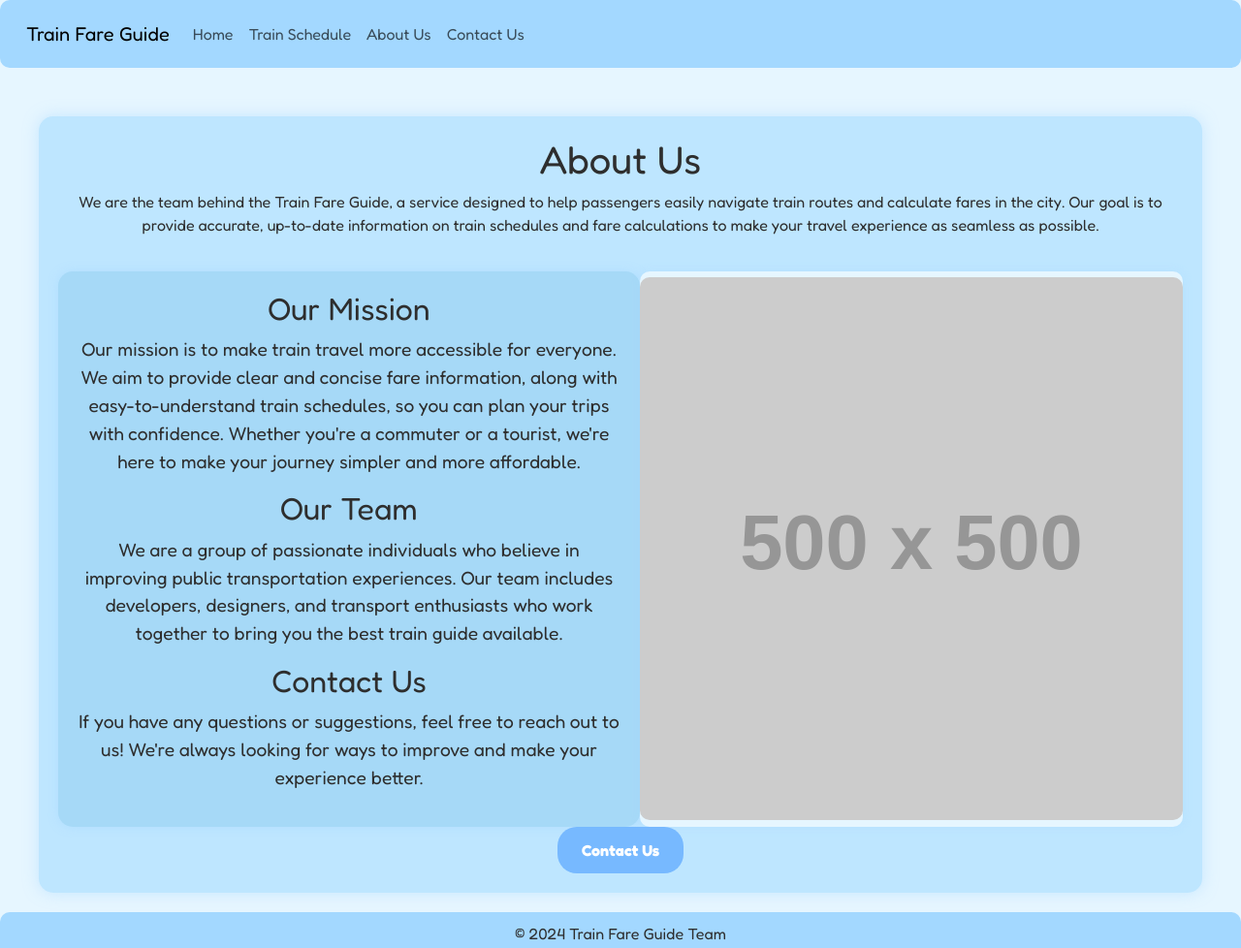
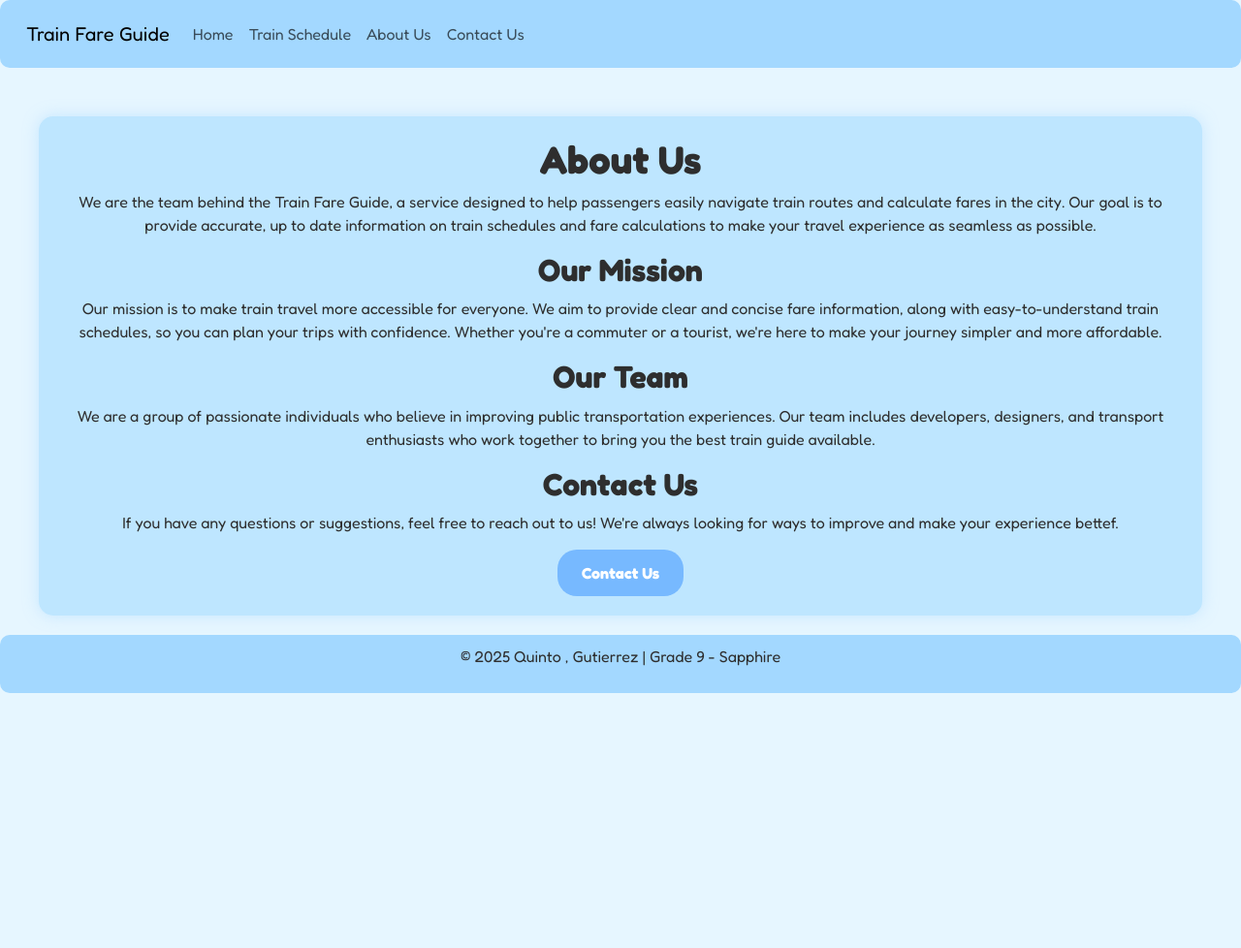
Before and after one commit to aralovesarsenal/LP_ICT9Sapphire_Q3Project_Gutierrez-Quinto, a plain HTML site: page page2.html in a window 1280 px wide. Shown: the top 978 px of the page at 97% size. After the commit the page ends 800 px from the top, so only its background shows below. Drawn offline with nearby package versions, Linux system fonts and the light colour scheme; placeholder pictures from the web are drawn by us.

Commit message:
Update page2.html

```diff
--- a/page2.html
+++ b/page2.html
@@ -1,25 +1,27 @@
 <!DOCTYPE html>
-<html lang="en">
+<html>
 <head>
-    <meta charset="UTF-8">
-    <meta name="viewport" content="width=device-width, initial-scale=1.0">
+    <meta charset="utf-8">
+    <meta name="viewport" content="width=device-width, initial-scale=1">
     <title>Train Fare Guide - About Us</title>
     <link rel="stylesheet" href="https://cdn.jsdelivr.net/npm/bootstrap@5.3.0/dist/css/bootstrap.min.css">
     <link href="https://fonts.googleapis.com/css2?family=Fredoka:wght@300;400;700&display=swap" rel="stylesheet">
+
     <style>
+
         body {
-            background-color: #E6F6FF;
-            color: #2E2E2E;
+            background-color: #e6f6ff;
+            color: #2e2e2e;
             font-family: 'Fredoka', sans-serif;
             text-align: center;
         }
         .navbar {
-            background-color: #A3D8FF;
+            background-color: #a3d8ff;
             padding: 15px;
             border-radius: 10px;
         }
         .footer {
-            background-color: #A3D8FF;
+            background-color: #a3d8ff;
             padding: 10px;
             text-align: center;
             margin-top: 20px;
@@ -32,7 +34,7 @@
             align-items: center;
             margin-top: 50px;
             padding: 20px;
-            background: #BEE6FF;
+            background: #bee6ff;
             border-radius: 15px;
             box-shadow: 0 0 15px rgba(163, 216, 255, 0.5);
             max-width: 1200px;
@@ -49,7 +51,7 @@
         }
         .about-section .image-left {
             flex: 1;
-            background-color: #E6F6FF;
+            background-color: #e6f6ff;
             display: flex;
             justify-content: center;
             align-items: center;
@@ -64,7 +66,7 @@
         .about-info {
             flex: 1;
             padding: 20px;
-            background-color: #A6D9F7;
+            background-color: #a6d9f7;
             border-radius: 15px;
             box-shadow: 0 0 10px rgba(163, 216, 255, 0.5);
         }
@@ -72,7 +74,7 @@
             font-size: 1.2rem;
         }
         .btn {
-            background-color: #77B9FF;
+            background-color: #77b9ff;
             color: white;
             border: none;
             border-radius: 20px;
@@ -81,12 +83,13 @@
             font-weight: bold;
         }
         .btn:hover {
-            background-color: #4B98E6;
+            background-color: #4b98e6;
             transform: scale(1.1);
         }
     </style>
 </head>
 <body>
+
     <nav class="navbar navbar-expand-lg navbar-light">
         <div class="container-fluid">
             <a class="navbar-brand" href="index.html">Train Fare Guide</a>
@@ -100,36 +103,37 @@
                     <li class="nav-item"><a class="nav-link" href="page2.html">About Us</a></li>
                     <li class="nav-item"><a class="nav-link" href="contact.html">Contact Us</a></li>
                 </ul>
-            </div>
-        </div>
-    </nav>
+                </div>
+                </div>
+                </nav>
 
     <div class="container">
-        <h1>About Us</h1>
-        <p>We are the team behind the Train Fare Guide, a service designed to help passengers easily navigate train routes and calculate fares in the city. Our goal is to provide accurate, up-to-date information on train schedules and fare calculations to make your travel experience as seamless as possible.</p>
+        <h1> <b> About Us </b> </h1>
+        <p>We are the team behind the Train Fare Guide, a service designed to help passengers easily navigate train routes and calculate fares in the city. Our goal is to provide accurate, up to date information on train schedules and fare calculations to make your travel experience as seamless as possible.</p>
 
-        <div class="about-section">
-            <div class="about-info">
-                <h2>Our Mission</h2>
+        <div class="aboutsection">
+            <div class="aboutinfo">
+
+                <h2> <b> Our Mission </b> </h2>
                 <p>Our mission is to make train travel more accessible for everyone. We aim to provide clear and concise fare information, along with easy-to-understand train schedules, so you can plan your trips with confidence. Whether you're a commuter or a tourist, we're here to make your journey simpler and more affordable.</p>
 
-                <h2>Our Team</h2>
+                <h2> <b> Our Team </b> </h2>
                 <p>We are a group of passionate individuals who believe in improving public transportation experiences. Our team includes developers, designers, and transport enthusiasts who work together to bring you the best train guide available.</p>
 
-                <h2>Contact Us</h2>
-                <p>If you have any questions or suggestions, feel free to reach out to us! We're always looking for ways to improve and make your experience better.</p>
+                <h2> <b> Contact Us </b> </h2>
+                <p>If you have any questions or suggestions, feel free to reach out to us! We're always looking for ways to improve and make your experience bettef.</p>
             </div>
 
-            <div class="image-left">
-                <img src="https://via.placeholder.com/500" alt="Team Image">
-            </div>
         </div>
 
         <button class="btn" onclick="window.location.href='contact.html'">Contact Us</button>
     </div>
 
     <footer class="footer">
-        <p>&copy; 2024 Train Fare Guide Team</p>
+
+        <p>&copy; 2025 Quinto , Gutierrez | Grade 9 - Sapphire</p>
+
     </footer>
+
 </body>
 </html>
```
